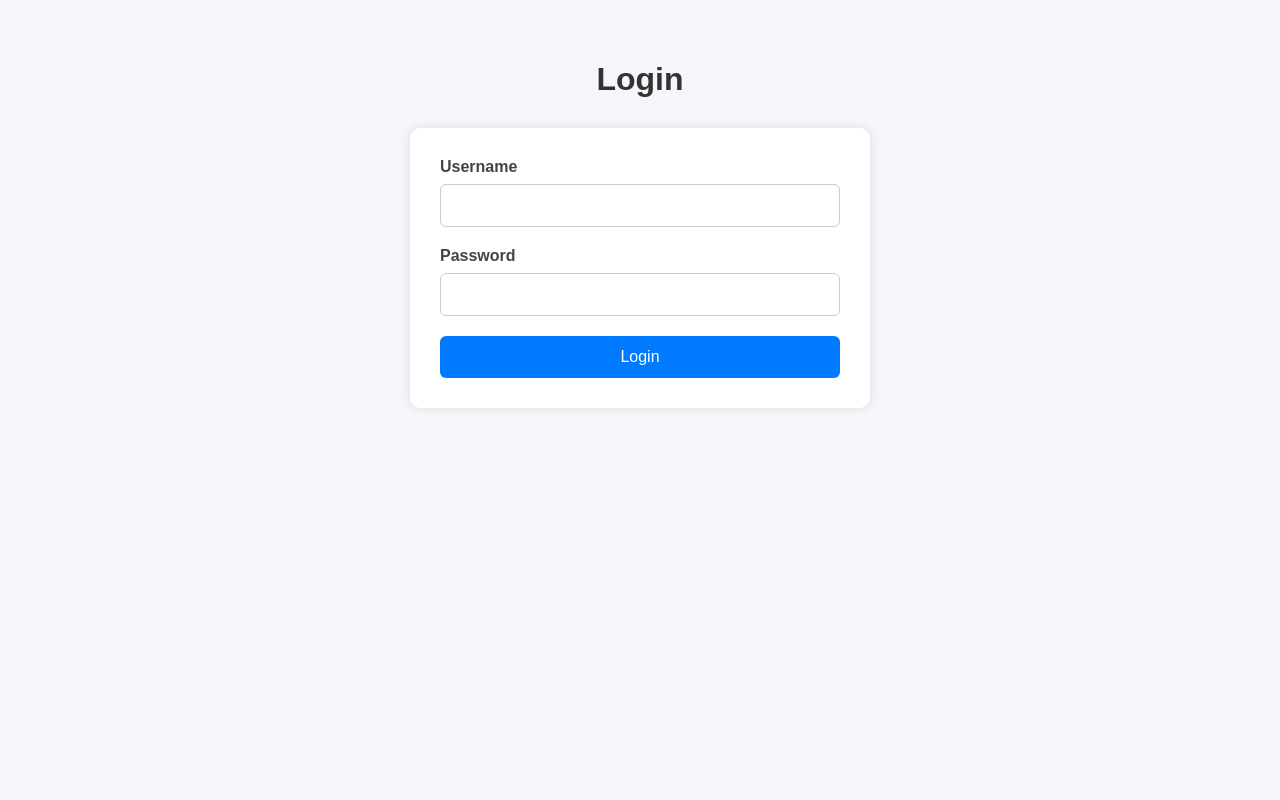
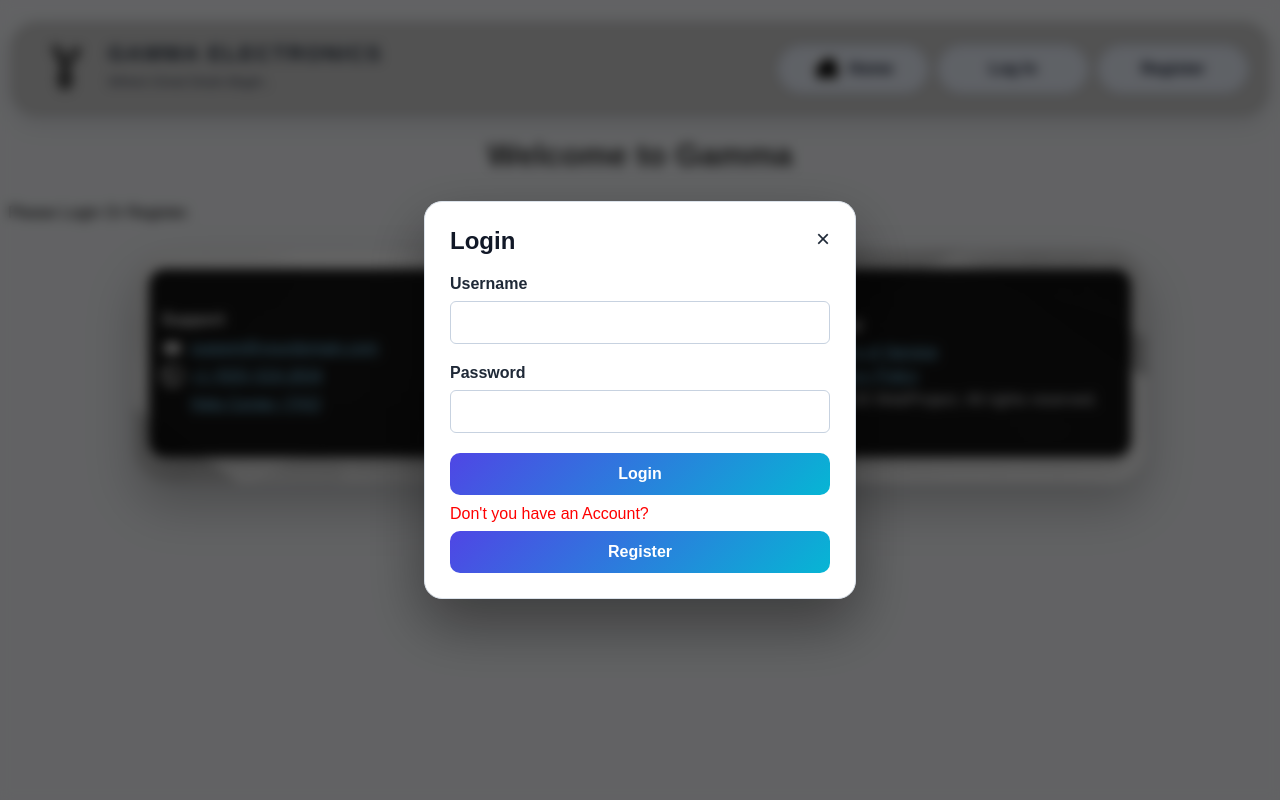
Before and after one commit to IndurangaMV/webProject_Ecommerce, a PHP site: page /login.php in a window 1280 px wide. Run offline with PHP 8.4, Linux system fonts and the light colour scheme.

Commit message:
integrated sineth update

```diff
--- /dev/null
+++ b/assests/css/login.css
@@ -0,0 +1,252 @@
+
+/* Page Styling */
+body{
+    font-family: Arial, sans-serif;
+    background-color: #f4f6f9;
+    margin: 0;
+    padding: 14px 8px;
+}
+h1{
+    text-align: center;
+}
+
+table{
+    width: 80%;
+    margin: auto;
+    border-collapse: collapse;
+    background: white;
+}
+
+th{
+    background: #333;
+    color: white;
+    padding: 12px;
+}
+
+td{
+    border: 1px solid #ccc;
+    padding: 10px;
+    text-align: center;
+}
+
+tr:nth-child(even){
+    background-color: #f2f2f2;
+}
+
+
+/* Form Container */
+form{
+    width: 400px;
+    margin: auto;
+    background-color: white;
+    padding: 30px;
+    border-radius: 10px;
+    box-shadow: 0px 0px 10px rgba(0,0,0,0.1);
+}
+
+/* Heading */
+h1{
+    text-align: center;
+    margin-bottom: 30px;
+    color: #333;
+}
+
+/* Labels */
+label{
+    font-weight: bold;
+    color: #444;
+    display: block;
+    margin-bottom: 8px;
+}
+
+/* Input Fields */
+input[type="text"],
+input[type="number"],
+input[type="password"]{
+    width: 100%;
+    padding: 12px;
+    border: 1px solid #ccc;
+    border-radius: 6px;
+    margin-bottom: 20px;
+    font-size: 15px;
+    box-sizing: border-box;
+    transition: 0.3s;
+}
+select{
+    width: 100%;
+    padding: 12px;
+    border: 1px solid #ccc;
+    border-radius: 6px;
+    margin-bottom: 20px;
+    font-size: 15px;
+    box-sizing: border-box;
+    transition: 0.3s;
+}
+
+/* Input Focus Effect */
+input[type="text"]:focus,
+input[type="number"]:focus,
+select:focus{
+    border-color: #007bff;
+    outline: none;
+    box-shadow: 0px 0px 5px rgba(0,123,255,0.4);
+}
+
+/* Button */
+.button1{
+    width: 100%;
+    padding: 12px;
+    background-color: #007bff;
+    color: white;
+    border: none;
+    border-radius: 6px;
+    font-size: 16px;
+    cursor: pointer;
+    transition: 0.3s;
+}
+.button2{
+    width: 100%;
+    padding: 12px;
+    background-color: #00ff22;
+    color: rgb(255, 255, 255);
+    border: none;
+    border-radius: 6px;
+    font-size: 16px;
+    cursor: pointer;
+    transition: 0.3s;
+}
+
+/* Button Hover */
+/* button:hover{
+    background-color: #0056b3;
+} */
+
+/* Responsive */
+@media screen and (max-width: 500px){
+
+    form{
+        width: 90%;
+        padding: 20px;
+    }
+
+}
+
+.site-nav .nav-pill {
+    transition: transform 0.2s ease, box-shadow 0.2s ease, background 0.2s ease, color 0.2s ease;
+}
+
+.site-nav .nav-pill:hover {
+    transform: translateY(-1px);
+    box-shadow: 0 8px 16px rgba(15, 23, 42, 0.12);
+}
+
+.site-nav .nav-pill:focus-visible {
+    outline: 2px solid #2563eb;
+    outline-offset: 2px;
+}
+
+.site-nav .auth-trigger.is-active {
+    background: linear-gradient(135deg, #1d4ed8, #0891b2) !important;
+    color: #ffffff !important;
+    border-color: #0b7aa3 !important;
+    box-shadow: 0 10px 20px rgba(8, 145, 178, 0.28);
+}
+
+.modal {
+    display: none;
+    position: fixed;
+    inset: 0;
+    background: rgba(0,0,0,0.6);
+    backdrop-filter: blur(6px);
+    -webkit-backdrop-filter: blur(6px);
+    justify-content: center;
+    align-items: center;
+    z-index: 9999;
+    padding: 20px;
+    box-sizing: border-box;
+}
+
+.modal-content {
+    width: min(380px, 100%);
+    padding: 25px;
+    border-radius: 18px;
+    background: #ffffff;
+    border: 1px solid #dbe2ea;
+    box-shadow: 0 25px 60px rgba(0,0,0,0.4);
+    color: #1f2937;
+    animation: pop 0.25s ease;
+}
+
+.modal .modal-content form {
+    width: 100%;
+    margin: 0;
+    background: transparent;
+    padding: 0;
+    border-radius: 0;
+    box-shadow: none;
+}
+
+.close {
+    float: right;
+    cursor: pointer;
+    font-size: 24px;
+    line-height: 1;
+    color: #1f2937;
+}
+
+.modal h2 {
+    margin-top: 0;
+    color: #111827;
+}
+
+.modal label {
+    color: #1f2937;
+}
+
+.modal input[type="text"],
+.modal input[type="number"],
+.modal input[type="password"],
+.modal input[type="email"],
+.modal input[type="tel"],
+.modal select {
+    width: 100%;
+    padding: 12px;
+    border-radius: 6px;
+    margin-bottom: 20px;
+    font-size: 15px;
+    box-sizing: border-box;
+    transition: 0.3s;
+    background: #ffffff;
+    border: 1px solid #c7d2e0;
+}
+
+.modal button {
+    background: linear-gradient(135deg, #4f46e5, #06b6d4);
+    border-radius: 10px;
+    font-weight: 700;
+}
+
+.modal button:hover {
+    background: linear-gradient(135deg, #4338ca, #0891b2);
+}
+
+#registerModal .modal-content {
+    max-height: calc(100vh - 60px);
+    overflow-y: auto;
+    overscroll-behavior: contain;
+}
+
+.modal.is-open {
+    display: flex;
+}
+
+@keyframes pop {
+    from {
+        transform: scale(0.85);
+        opacity: 0;
+    }
+    to {
+        transform: scale(1);
+        opacity: 1;
+    }
+}
--- a/config/auth.php
+++ b/config/auth.php
@@ -20,6 +20,10 @@ if ($result = $conn->query($sql)) {
             exit;
         } else {
             echo "Invalid Login";
+            exit;
         }
+    } else {
+        header("Location: ../views/login.php?showModel=3");
+        exit;
     }
 }
--- a/views/index.php
+++ b/views/index.php
@@ -13,6 +13,7 @@ require_once "../config/connection.php";
 </head>
 
 <body>
+    <?php include 'partials/header.php'; ?>
     <div class="header">
         <div class="title-block">
             <div class="logo-block">
@@ -75,6 +76,7 @@ require_once "../config/connection.php";
     <?php
         }
     }
+    include 'partials/footer.php';
     ?>
 
 
--- a/views/login.php
+++ b/views/login.php
@@ -6,12 +6,27 @@ include "../config/session.php";
 <html>
 <head>
     <title>Login Page</title>
-    <link rel="stylesheet" href="../sample/style2.css">
+    <link rel="stylesheet" href="../assests/css/login.css">
+    <script src="../assests/js/login.js"defer></script>
 </head>
 
 <body>
 
-<h1>Login</h1>
+<?php include 'partials/header.php'; ?>
+
+<main class="auth-home">
+
+    <h1>Welcome to Gamma</h1>
+    <p>Please Login Or Register.</p>
+
+    <!-- Login Popup -->
+    <div id="loginModal" class="modal">
+
+        <div class="modal-content">
+
+            <span class="close" id="closeLogin">&times;</span>
+
+            <h2>Login</h2>
 
             <form action="../config/auth.php" method="post">
 
@@ -21,9 +36,72 @@ include "../config/session.php";
                 <label>Password</label>
                 <input type="password" name="password" required>
 
-    <button type="submit">Login</button>
+                <button class="button1" type="submit">Login</button>
+                <label for="registerBtn" style="margin-top: 10px;color:red;font-weight:100">Don't you have an Account?</label>
+                <button type="button" id="registerBtn" class="button2">Register</button>
 
             </form>
 
+        </div>
+
+    </div>
+
+    <!-- Register Popup -->
+    <div id="registerModal" class="modal">
+
+        <div class="modal-content">
+
+            <span class="close" id="closeRegister">&times;</span>
+
+            <h2>Create Account</h2>
+
+            <form action="../config/register.php" method="post">
+
+                <label>Full Name</label>
+                <input type="text" name="fullname" required>
+
+                <label>Username</label>
+                <input type="text" name="username" required>
+
+                <label>Email</label>
+                <input type="email" name="email" required>
+
+                <label>Contact Number</label>
+                <input type="tel" name="contact" required>
+
+                <label>Gender</label>
+                <select name="gender">
+                    <option>Male</option>
+                    <option>Female</option>
+                    <option>Other</option>
+                </select>
+
+                <label>Password</label>
+                <input type="password" name="password" required>
+
+                <label>Confirm Password</label>
+                <input type="password" name="confirmPassword" required>
+
+                <label>User Type</label>
+                <select name="userType">
+                    <option value="seller">Seller</option>
+                    <option value="customer">Customer</option>
+                    <option value="admin">Admin</option>
+                </select>
+
+                <button class="button1" type="submit">Register</button>
+                <label for="loginBtn" style="margin-top: 10px;color:red;font-weight:100">Already have an Account?</label>
+                <button type="button" id="loginBtn" class="button2">Login</button>
+
+            </form>
+
+        </div>
+
+    </div>
+
+</main>
+
+<?php include 'partials/footer.php'; ?>
+
 </body>
 </html>
--- /dev/null
+++ b/views/partials/footer.php
@@ -0,0 +1,48 @@
+<footer class="site-footer" style="position:relative;background-image:url('../assests/images/login/fotterBG.png');background-size:cover;background-position:center;background-repeat:no-repeat;padding:18px 0 26px;border-top:1px solid rgba(94, 90, 90, 0.18);margin:28px auto 0;color:#fff;border-radius:36px;width:80%;overflow:visible;box-shadow:0 24px 48px rgba(0,0,0,0.22);">
+  <!-- overlay removed: showing only the background image as requested -->
+  <div class="container" style="position:relative;z-index:1;width:100%;margin:0;padding:0 15px;display:grid;grid-template-columns:minmax(260px,300px) minmax(0,1fr) minmax(260px,300px);gap:12px;align-items:stretch;box-sizing:border-box;">
+    <div class="footer-contact" style="justify-self:start;width:100%;background:rgba(0,0,0,0.92);border-radius:16px;padding:12px;box-shadow:0 10px 24px rgba(0,0,0,0.22);min-height:120px;display:flex;flex-direction:column;justify-content:center;">
+      <h4 style="margin:0 0 8px 0;color:#fff;font-size:1rem;letter-spacing:0.3px;">Support</h4>
+      <ul style="list-style:none;padding:0;margin:0;">
+          <li style="margin:0 0 6px 0;display:flex;align-items:center;">
+            <span style="display:inline-block;width:22px;height:22px;flex:0 0 22px;margin-right:7px;">
+              <img src="../assests/images/login/email.png" alt="Email" style="width:100%;height:100%;object-fit:contain;display:block;" />
+            </span>
+            <a href="mailto:support@yourdomain.com" style="color:#7dd3fc;">support@yourdomain.com</a>
+          </li>
+          <li style="margin:0 0 6px 0;display:flex;align-items:center;">
+            <span style="display:inline-block;width:22px;height:22px;flex:0 0 22px;margin-right:7px;border-radius:50%;overflow:hidden;">
+              <img src="../assests/images/login/phone.jpg" alt="Phone" style="width:100%;height:100%;object-fit:cover;display:block;" />
+            </span>
+            <a href="tel:+15550192834" style="color:#7dd3fc;">+1 (555) 019-2834</a>
+          </li>
+          <li style="margin:0;display:flex;align-items:center;">
+            <span style="display:inline-block;width:22px;height:22px;flex:0 0 22px;margin-right:7px;"></span>
+            <a href="#" style="color:#7dd3fc;">Help Center / FAQ</a>
+          </li>
+        </ul>
+    </div>
+
+    <div class="footer-social" style="width:100%;background:linear-gradient(145deg,rgba(2,6,23,0.95),rgba(15,23,42,0.88));border:1px solid rgba(125,211,252,0.22);border-radius:16px;padding:8px;box-shadow:0 14px 32px rgba(0,0,0,0.28);backdrop-filter:blur(4px);display:flex;flex-direction:column;justify-content:center;min-height:120px;max-width:72%;justify-self:center;">
+      <h4 style="margin:0 0 8px 0;color:#fff;font-size:1rem;letter-spacing:0.3px;text-align:center;">Social & Professional Footprint</h4>
+      <div style="display:grid;grid-template-columns:repeat(3,minmax(0,1fr));gap:16px;align-items:stretch;">
+        <a href="#" style="display:flex;flex-direction:column;align-items:center;justify-content:center;gap:4px;text-decoration:none;color:#fff;background:rgba(255,255,255,0.08);border:1px solid rgba(125,211,252,0.22);border-radius:14px;padding:6px 5px;min-height:96px;transition:transform 0.2s ease, background 0.2s ease;">
+          <img src="../assests/images/login/linkedin.png" alt="LinkedIn" style="width:96px;height:96px;vertical-align:middle;object-fit:contain;" /> <span style="font-weight:800;font-size:0.82rem;">LinkedIn</span>
+        </a>
+        <a href="#" style="display:flex;flex-direction:column;align-items:center;justify-content:center;gap:4px;text-decoration:none;color:#fff;background:rgba(255,255,255,0.08);border:1px solid rgba(125,211,252,0.22);border-radius:14px;padding:6px 5px;min-height:96px;transition:transform 0.2s ease, background 0.2s ease;">
+          <img src="../assests/images/login/twitter.png" alt="Twitter (X)" style="width:96px;height:96px;vertical-align:middle;object-fit:contain;" /> <span style="font-weight:800;font-size:0.82rem;">Twitter (X)</span>
+        </a>
+        <a href="#" style="display:flex;flex-direction:column;align-items:center;justify-content:center;gap:4px;text-decoration:none;color:#fff;background:rgba(255,255,255,0.08);border:1px solid rgba(125,211,252,0.22);border-radius:14px;padding:6px 5px;min-height:96px;transition:transform 0.2s ease, background 0.2s ease;">
+          <img src="../assests/images/login/instegram.png" alt="Instagram" style="width:96px;height:96px;vertical-align:middle;object-fit:contain;" /> <span style="font-weight:800;font-size:0.82rem;">Instagram</span>
+        </a>
+      </div>
+    </div>
+
+    <div class="footer-legal" style="justify-self:end;width:100%;background:rgba(0,0,0,0.92);border-radius:16px;padding:12px;box-shadow:0 10px 24px rgba(0,0,0,0.22);min-height:120px;display:flex;flex-direction:column;justify-content:center;">
+      <h4 style="margin:0 0 8px 0;color:#fff;font-size:1rem;letter-spacing:0.3px;">Legal</h4>
+      <p style="margin:0 0 6px 0;"><a href="#" style="color:#7dd3fc;">Terms of Service</a></p>
+      <p style="margin:0 0 6px 0;"><a href="#" style="color:#7dd3fc;">Privacy Policy</a></p>
+      <p style="margin:0;color:#e5e7eb;">© 2026 WebProject. All rights reserved.</p>
+    </div>
+  </div>
+</footer>
--- /dev/null
+++ b/views/partials/header.php
@@ -0,0 +1,39 @@
+<header class="site-header" style="padding:14px 0;background:#CCCCCC;border:1px solid #b8b8b8;border-radius:26px;box-shadow:0 8px 22px rgba(15, 23, 42, 0.10);width:calc(100% - 8px);margin:8px auto 0;overflow:hidden;">
+  <div class="container" style="display:flex;align-items:center;justify-content:space-between;width:100%;margin:0 auto;padding:0 20px;gap:16px;box-sizing:border-box;">
+    <a href="#" class="brand" style="display:inline-flex;align-items:center;gap:12px;text-decoration:none;">
+      <img src="../assests/images/login/logo.png" alt="Company Logo" style="max-height:64px;display:block;" />
+      <div style="display:flex;flex-direction:column;justify-content:center;line-height:1;">
+        <span style="display:inline-block;font-size:1.35rem;font-weight:900;letter-spacing:1.8px;color:#1f2937;text-transform:uppercase;text-shadow:0 1px 0 rgba(255,255,255,0.55);transform:translateY(-6px);">GAMMA ELECTRONICS</span>
+        <small style="display:inline-block;margin-top:4px;font-size:0.85rem;font-style:italic;color:#0f172a;opacity:0.85;">Where Great Deals Begin..</small>
+      </div>
+    </a>
+    <nav class="site-nav" style="display:flex;align-items:center;gap:10px;">
+      <a class="nav-pill" href="../views/index.php" style="display:inline-flex;align-items:center;justify-content:center;gap:8px;text-decoration:none;color:#0f172a;font-weight:700;background:#eef4ff;padding:0 14px;border-radius:999px;border:1px solid #cfe0ff;min-width:150px;height:48px;line-height:1;box-sizing:border-box;">
+        <img src="../assests/images/login/home.png" alt="Home" style="width:28px;height:28px;object-fit:contain;" />
+        Home
+      </a>
+      <?php
+      if (!isset($_SESSION["user"])) {
+      ?>
+        <a id="" class="nav-pill auth-trigger" href="../views/login.php?showModel=1" style="display:inline-flex;align-items:center;justify-content:center;gap:8px;text-decoration:none;color:#0f172a;font-weight:700;background:#eef4ff;padding:0 14px;border-radius:999px;border:1px solid #cfe0ff;min-width:150px;height:48px;line-height:1;box-sizing:border-box;">
+          Log In
+        </a>
+        <a id="" class="nav-pill auth-trigger" href="../views/login.php?showModel=2" style="display:inline-flex;align-items:center;justify-content:center;gap:8px;text-decoration:none;color:#0f172a;font-weight:700;background:#eef4ff;padding:0 14px;border-radius:999px;border:1px solid #cfe0ff;min-width:150px;height:48px;line-height:1;box-sizing:border-box;">
+          Register
+        </a>
+      <?php
+      } else {
+      ?>
+        <a id="profileBtn" class="nav-pill" href="../views/userProfile.php" style="display:inline-flex;align-items:center;justify-content:center;gap:8px;text-decoration:none;color:#0f172a;font-weight:700;background:#eef4ff;padding:0 14px;border-radius:999px;border:1px solid #cfe0ff;min-width:150px;height:48px;line-height:1;box-sizing:border-box;">
+          Profile
+        </a>
+        <a id="signOut_Btn" class="nav-pill" href="../config/logout.php" style="display:inline-flex;align-items:center;justify-content:center;gap:8px;text-decoration:none;color:#0f172a;font-weight:700;background:#eef4ff;padding:0 14px;border-radius:999px;border:1px solid #cfe0ff;min-width:150px;height:48px;line-height:1;box-sizing:border-box;">
+          Sign Out
+        </a>
+      <?php
+      }
+      ?>
+
+    </nav>
+  </div>
+</header>
```
Also changed, not shown: assests/js/login.js (added, +92 -0 lines), assests/images/login/email.png (added), assests/images/login/fotterBG.png (added), assests/images/login/home.png (added), assests/images/login/instegram.png (added), assests/images/login/linkedin.png (added), assests/images/login/logo.png (added), assests/images/login/phone.jpg (added), assests/images/login/twitter.png (added). Lines whose indentation alone changed are shown as unchanged.
